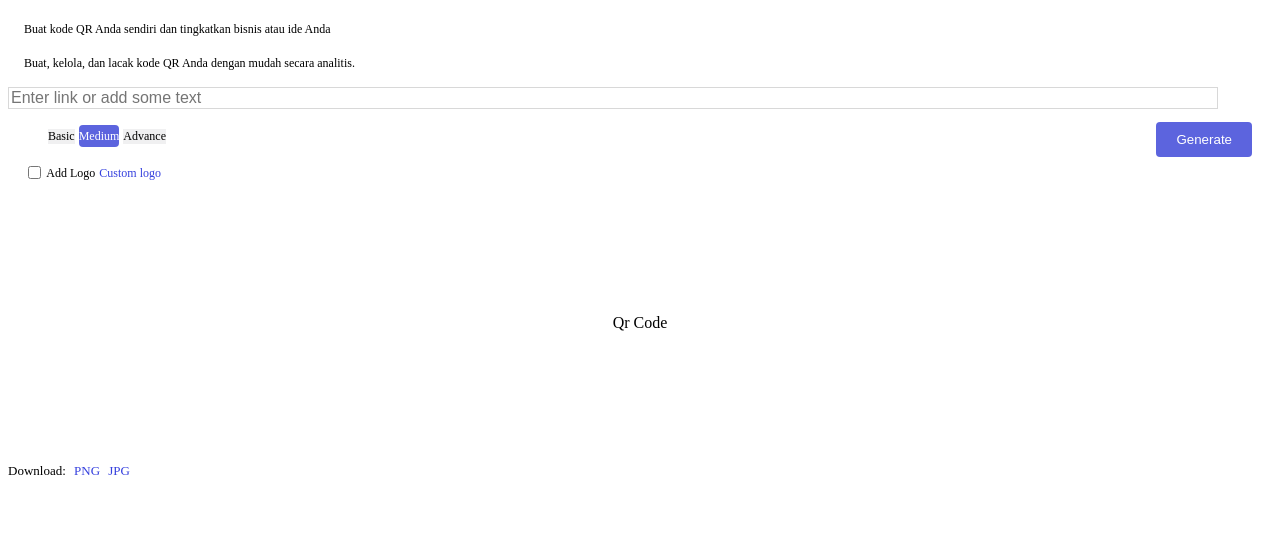
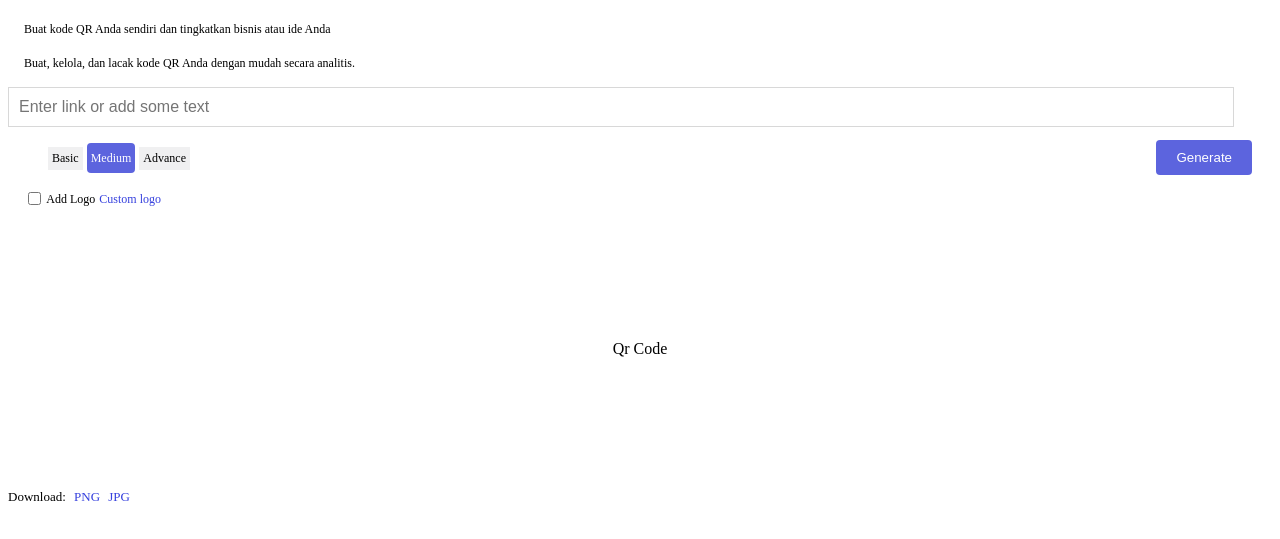
Before and after one commit to susahcebok/qrcode, a plain HTML site: page index.html in a window 1280 px wide. Shown: the part 61-600 px from the top of the page. Drawn offline with Linux system fonts and the light colour scheme; a script that the page names is missing.

Commit message:
Update style.css

```diff
--- a/css/style.css
+++ b/css/style.css
@@ -23,7 +23,7 @@
 */
 
         .text-field{
-         /*   padding: 10px; */
+            padding: 10px;
             font-size: 16px;
             outline: none;
             border: 1px solid #d8d8d8;
@@ -40,7 +40,7 @@
             display: inline-block;
             font-size: 12px;
             background-color: #F0F0F1;
-         /*   padding: 4px; */
+            padding: 4px;
             cursor: pointer;
           /*  margin-left: -4px; */
             transition-duration: .1s;
```
